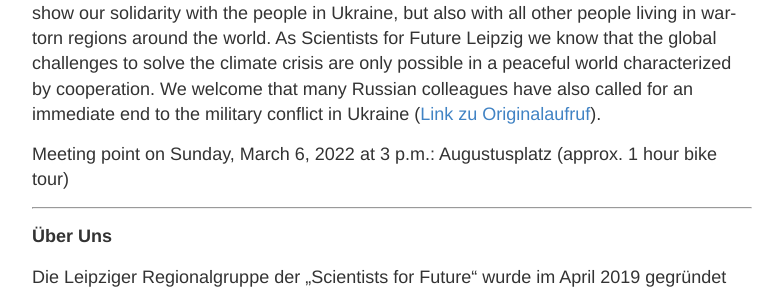
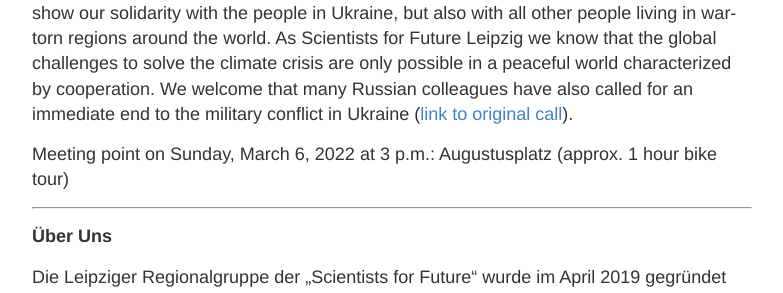
Before and after one commit to s4f-leipzig/s4f-leipzig.github.io, a Jekyll site: the page built from index.md, in a window 1280 px wide and 900 px high, scrolled down 1359 px. Shown: the part 156-449 px from the top of the window, without its empty margins (248-1031 px from the left). Built offline with Jekyll 4.4.1, drawn with Linux system fonts in a browser that asks for light colours.

Commit message:
Update index.md

```diff
--- a/index.md
+++ b/index.md
@@ -18,7 +18,7 @@
 
 <b>English summary:</b>
 
-The Scientist for Future Leipzig invite to a "Peace Ride for our twin city Kiev". We want to show our solidarity with the people in Ukraine, but also with all other people living in war-torn regions around the world. As Scientists for Future Leipzig we know that the global challenges to solve the climate crisis are only possible in a peaceful world characterized by cooperation. We welcome that many Russian colleagues have also called for an immediate end to the military conflict in Ukraine (<a href="https://trv-science.ru/2022/02/we-are-against-war/">Link zu Originalaufruf</a>).
+The Scientist for Future Leipzig invite to a "Peace Ride for our twin city Kiev". We want to show our solidarity with the people in Ukraine, but also with all other people living in war-torn regions around the world. As Scientists for Future Leipzig we know that the global challenges to solve the climate crisis are only possible in a peaceful world characterized by cooperation. We welcome that many Russian colleagues have also called for an immediate end to the military conflict in Ukraine (<a href="https://trv-science.ru/2022/02/we-are-against-war/">link to original call</a>).
 
 Meeting point on Sunday, March 6, 2022 at 3 p.m.: Augustusplatz (approx. 1 hour bike tour)
 
```
